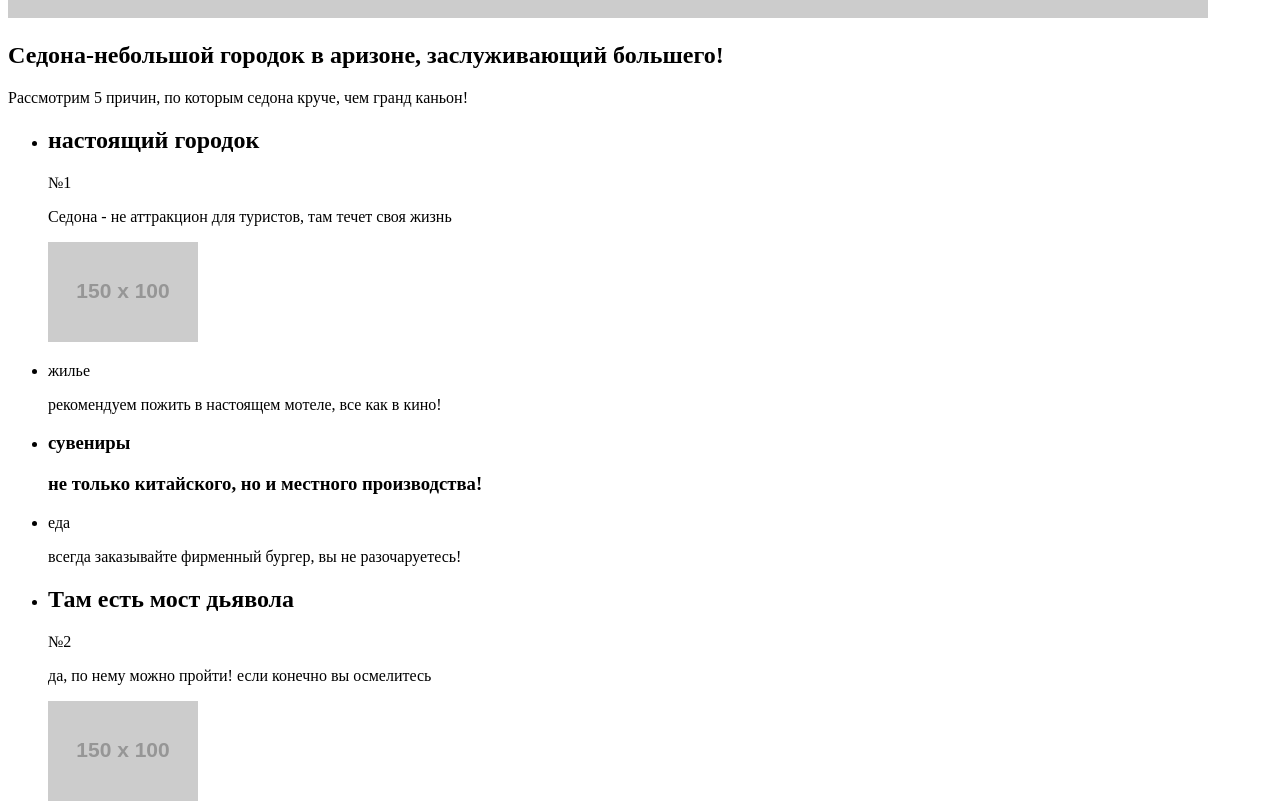
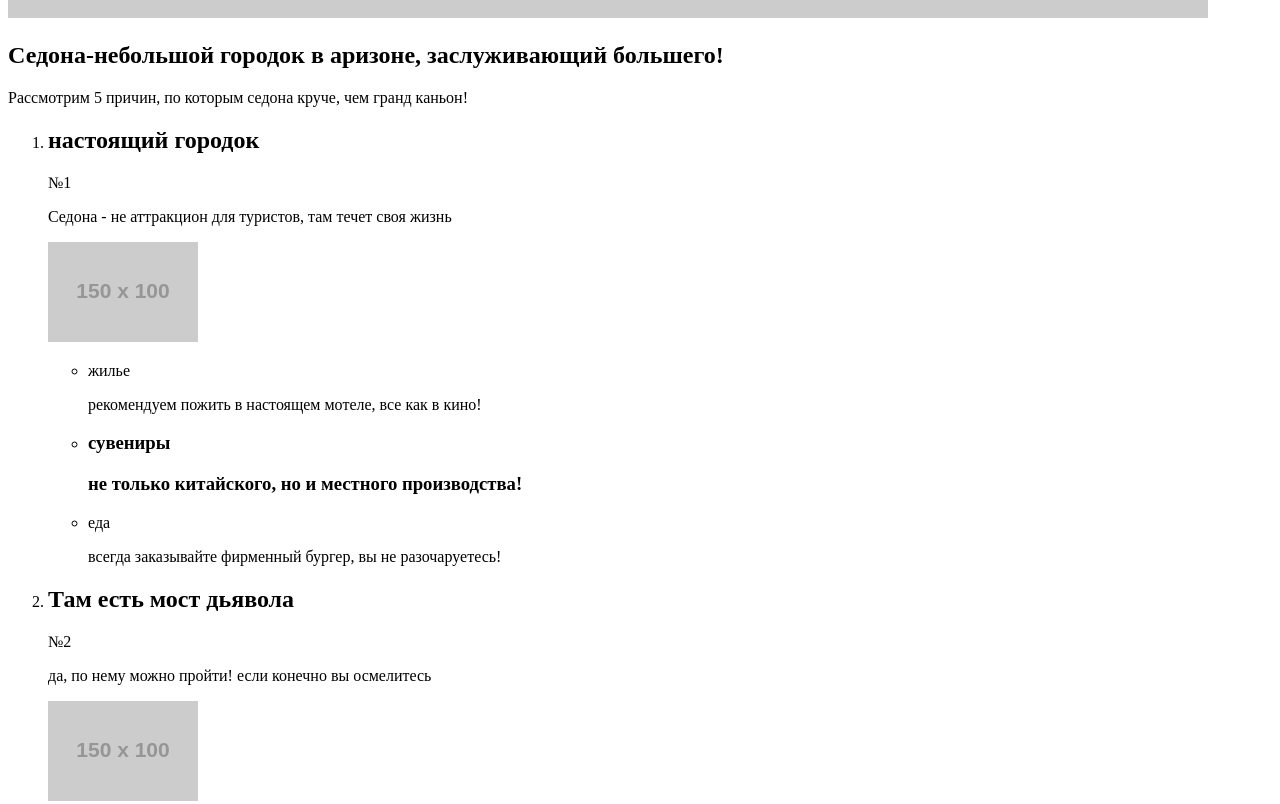
Before and after one commit to Julia86Julia/114289-sedona-2, a website: page source/index.html in a window 1280 px wide. Shown: the part 400-1204 px from the top of the page. Drawn offline with Linux system fonts and the light colour scheme; placeholder pictures from the web are drawn by us.

Commit message:
правка index

```diff
--- a/source/index.html
+++ b/source/index.html
@@ -46,7 +46,7 @@
           <div class="advantages__wrapper">
             <h2 class="advantages__slogan">Седона-небольшой городок в аризоне, заслуживающий большего!</h2>
             <p class="advantages__intro">Рассмотрим 5 причин, по которым седона круче, чем гранд каньон!</p>
-            <ul class="advantages__list">
+            <ol class="advantages_checklist">
               <li class="advantage__title">
                 <h2 class="advantages__text">
                   настоящий городок
@@ -55,6 +55,7 @@
                 <p class="advantages__description">Cедона - не аттракцион для туристов, там течет своя жизнь</p>
                 <img class="advantages__photo" src="http://placehold.it/150x100">
               </li>
+              <ul class="advantages_list">
                 <li class="advantages__title">
                   <p class="advantages__sub-title">жилье</p>
                   <p class="advantages__description">рекомендуем пожить в настоящем мотеле, все как в кино!</p>
@@ -65,8 +66,11 @@
                 </li>
                 <li class="advantages__title">
                   <p class="advantages__sub-title">еда</p>
-                <p class="advantages__description">всегда заказывайте фирменный бургер, вы не разочаруетесь!</p>
+                  <p class="advantages__description">всегда заказывайте фирменный бургер,
+                    вы не разочаруетесь!
+                  </p>
                 </li>
+              </ul>
               <li class="advantages__title">
                 <h2 class="advantages__text">
                 Там есть мост дьявола
@@ -96,7 +100,7 @@
                 <p class="advantages__number">№5</p>
                 <p class="advantages__description">большинство едет в гранд каньон и толпится там</p>
               </li>
-            </ul>
+            </ol>
           </div>
         </section>
         <section class="interest">
```
Lines whose indentation alone changed are shown as unchanged.
